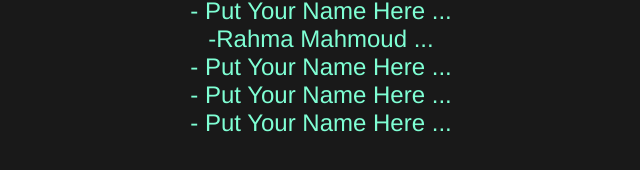
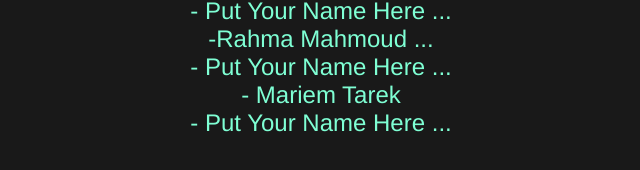
Before and after one commit to egytester/alx50, a plain HTML site: page index.html in a window 1280 px wide. Shown: the part 384-554 px from the top of the page, without its empty margins (319-959 px from the left). Drawn offline with Linux system fonts and the light colour scheme.

Commit message:
Added Mariem Name To The Team List

```diff
--- a/index.html
+++ b/index.html
@@ -24,7 +24,7 @@
            <li>- Put Your Name Here ...</li>
            <li>-Rahma Mahmoud  ...</li>
            <li>- Put Your Name Here ...</li>
-           <li>- Put Your Name Here ...</li>
+           <li>- Mariem Tarek</li>
            <li>- Put Your Name Here ...</li>
         </ul>
     </center>
```
